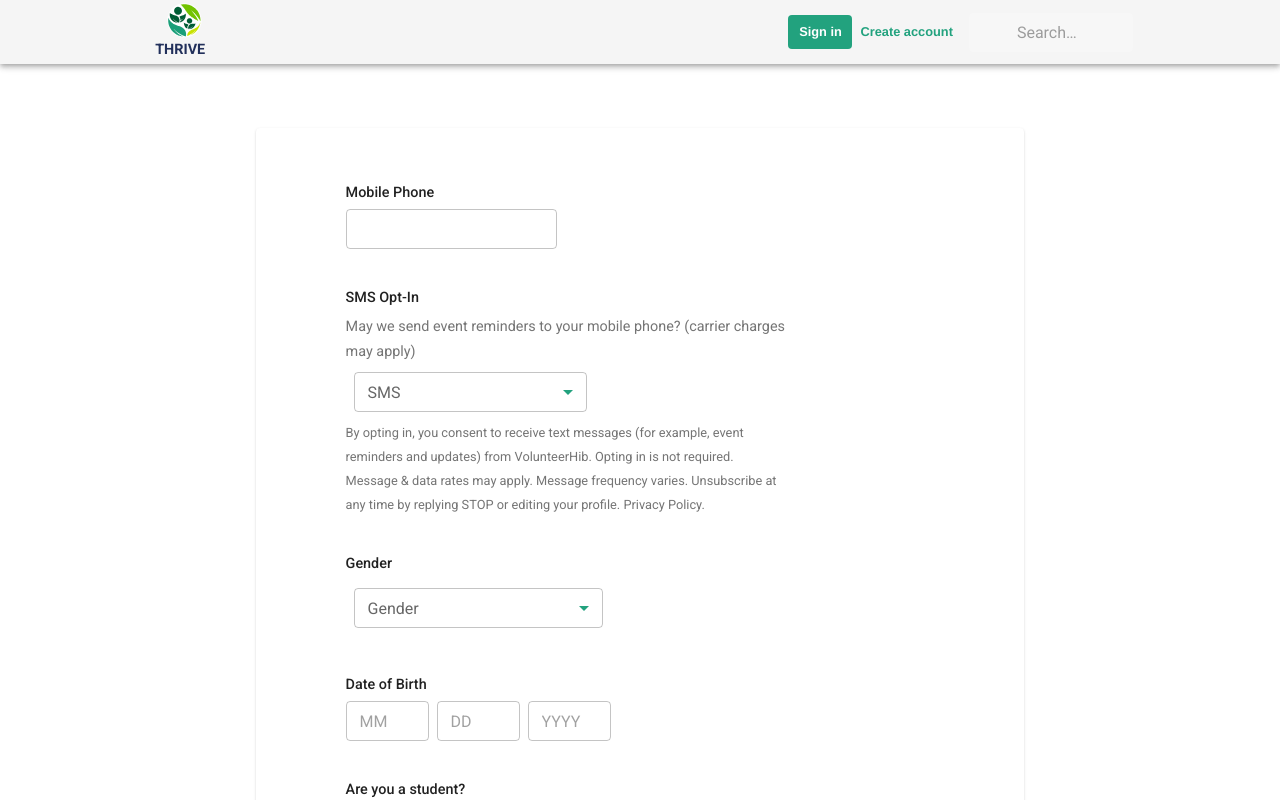
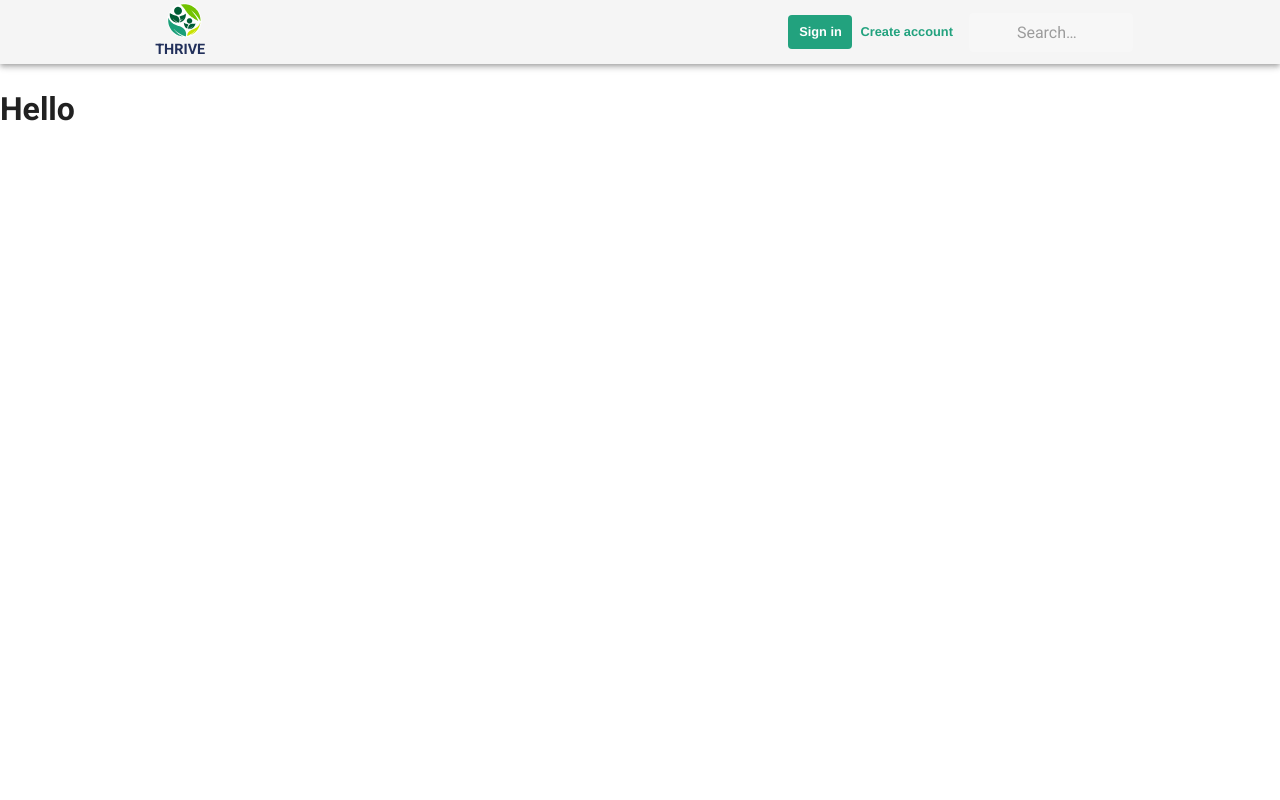
Before and after one commit to hack4impact-utk/thrive, a Next.js app: page / in a window 1280 px wide. Shown: the top 800 px of the page. Built offline with nearby package versions, Linux system fonts and the light colour scheme; some icons are missing; what @mui/material-nextjs would draw is missing.

Commit message:
bug: quick fix

```diff
--- a/src/app/page.tsx
+++ b/src/app/page.tsx
@@ -1,14 +1,10 @@
 "use client";
 import { ReactNode } from "react";
-
-import OutlinedCard from "@/components/account-creation/index";
-import SignUpCard from "@/components/sign-up-card";
-import VolunteerEventCard from "@/components/VolunteerEventCard";
 
 export default function HomePage(): ReactNode {
   return (
     <div>
-      <OutlinedCard />
+      <h1>Hello</h1>
     </div>
   );
 }
```
Also changed, not shown: src/components/SignUpCard/sign-up-card.tsx (renamed from src/components/sign-up-card.tsx).
